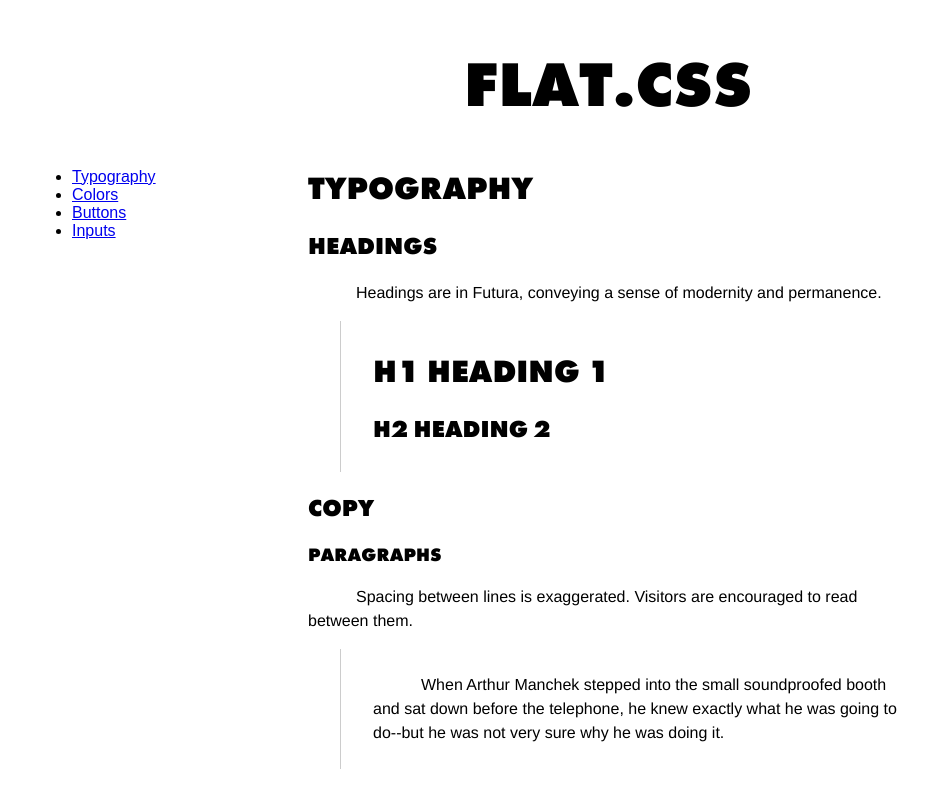
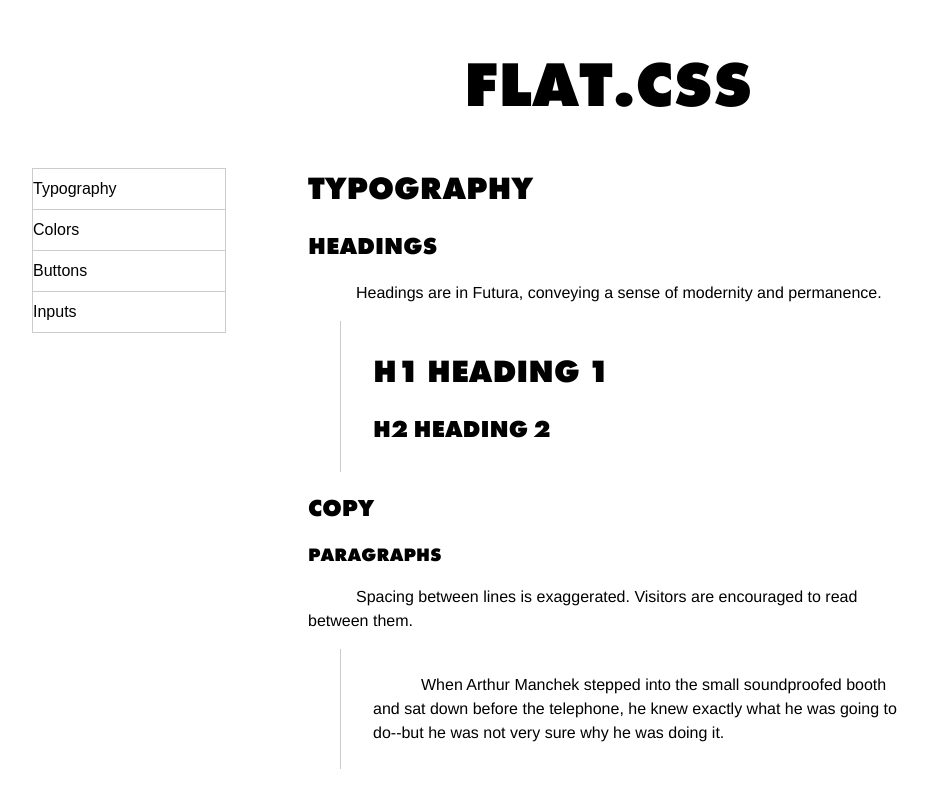
Before and after one commit to itsjoesullivan/flat.css, a plain HTML site: page index.html in a window 1280 px wide. Shown: the top 785 px of the page, without its empty margins (32-960 px from the left). Drawn offline with Linux system fonts and the light colour scheme.

Commit message:
ref flat.css

```diff
--- a/index.html
+++ b/index.html
@@ -1,7 +1,7 @@
 <!doctype html>
 <html>
 <head>
-	<link rel='stylesheet' href='index.css' />
+	<link rel='stylesheet' href='flat.css' />
 	<link rel='stylesheet' href='demo/index.css' />
 </head>
 <body>
```
